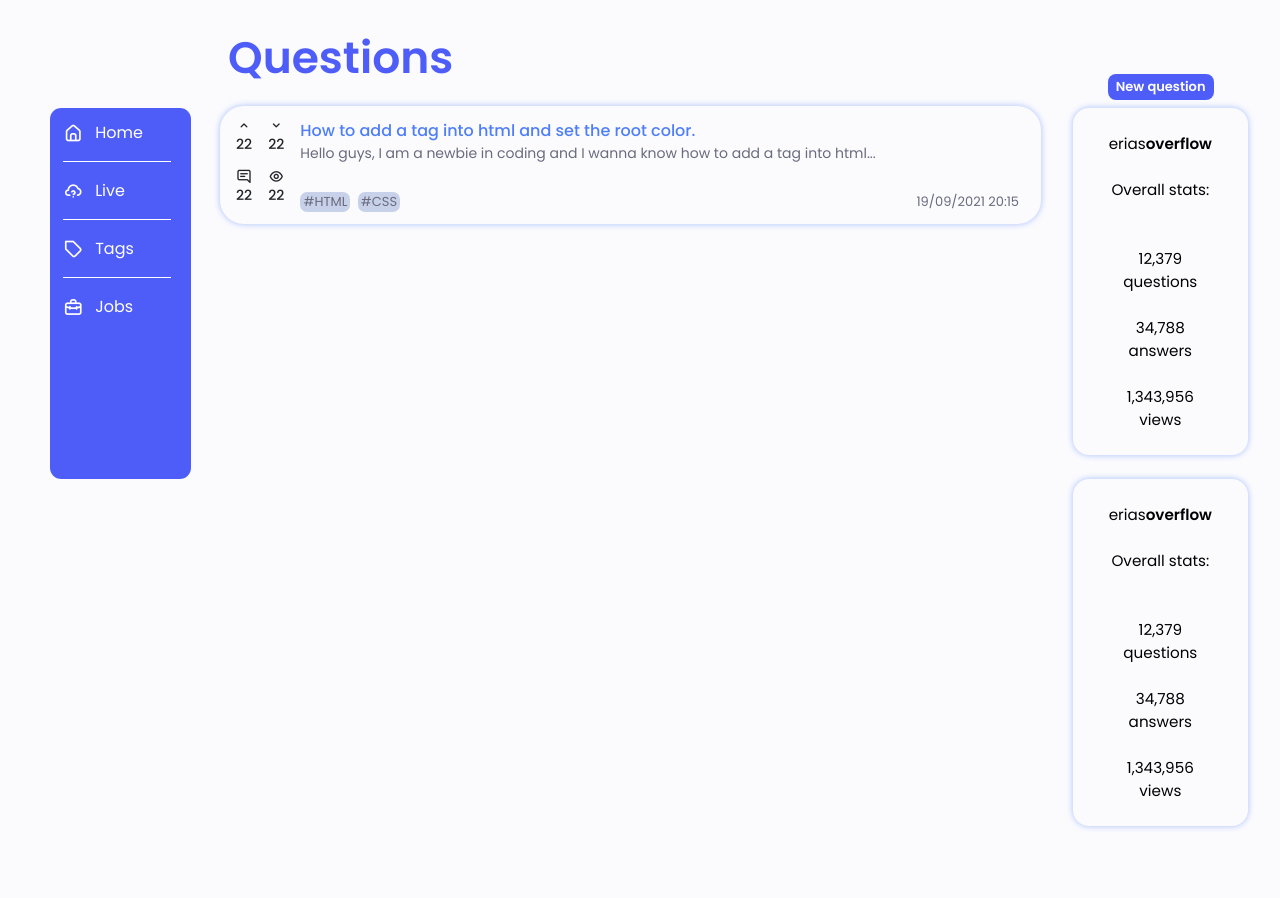
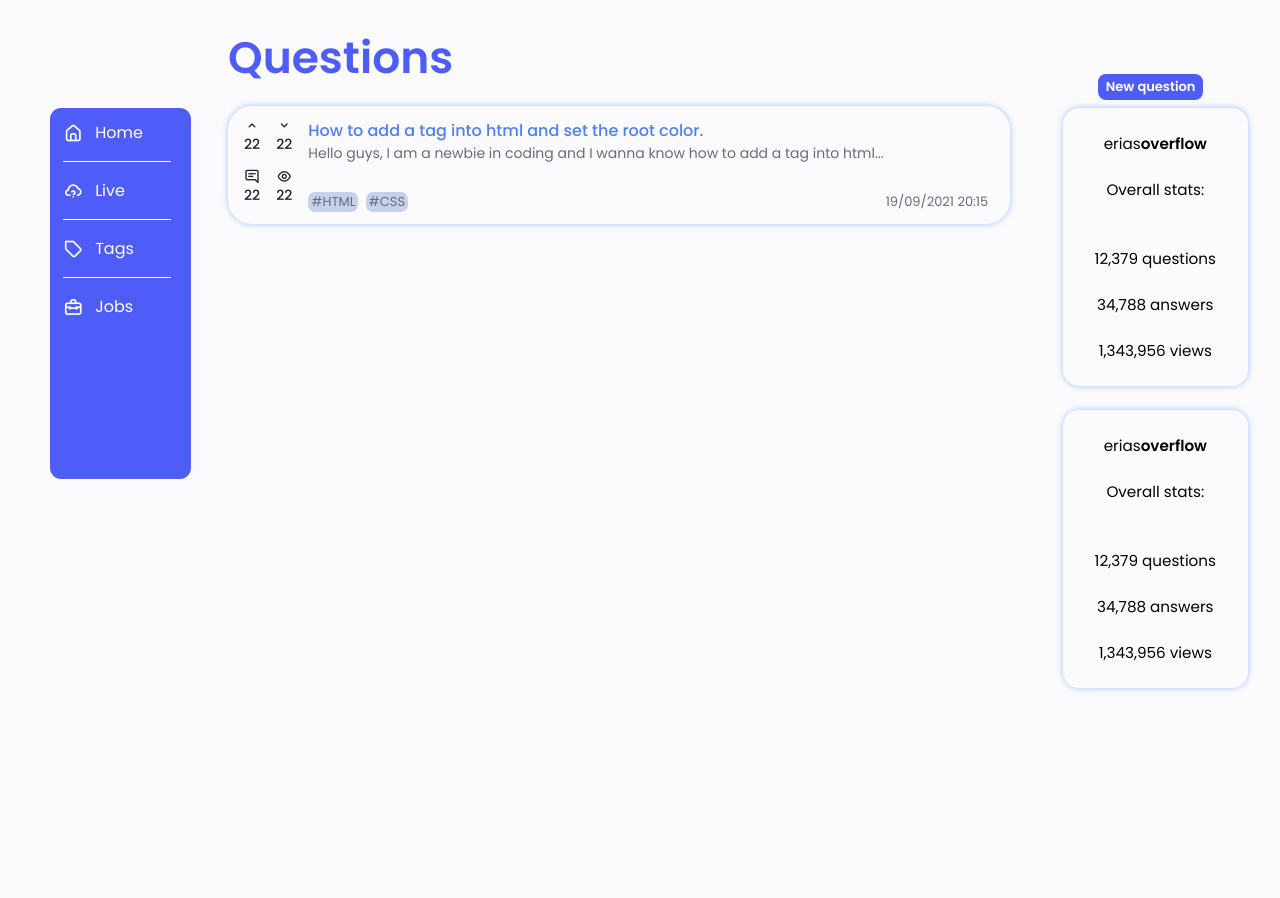
Before and after one commit to eliascerne/django-website, a Django app: page / in a window 1280 px wide. Shown: the part 64-962 px from the top of the page. After the commit the page ends 755 px from the top, so only its background shows below. Run offline with Django 3.2, Linux system fonts and the light colour scheme.

Commit message:
hide left sidebar text for smaller devices, rearrange question container Let the text for the left sidebar gets display none when the widht is not greater than 1220pc

```diff
--- a/eriasoverflow/static/eriasoverflow/home/css/styles.css
+++ b/eriasoverflow/static/eriasoverflow/home/css/styles.css
@@ -195,6 +195,10 @@
     .left_sidebar_border{
         border-top: .05rem solid white;
     }
+
+    .left_sidebar_text{
+        display: none;
+    }
 }
 
 /* LARGE DEVICES */
@@ -289,6 +293,7 @@
 
     .left_sidebar_text{
         font-size: var(--normal-font-size);
+        display: unset;
     }
 
     .left_sidebar_container{
@@ -300,8 +305,9 @@
     }
 
     .question_main{
-        margin-left: 11rem;
-        margin-right: 1rem;
+        margin-left: 11.5rem;
+        margin-right: auto;
+        width: 65%;
     }
 
     .main_header{
```
